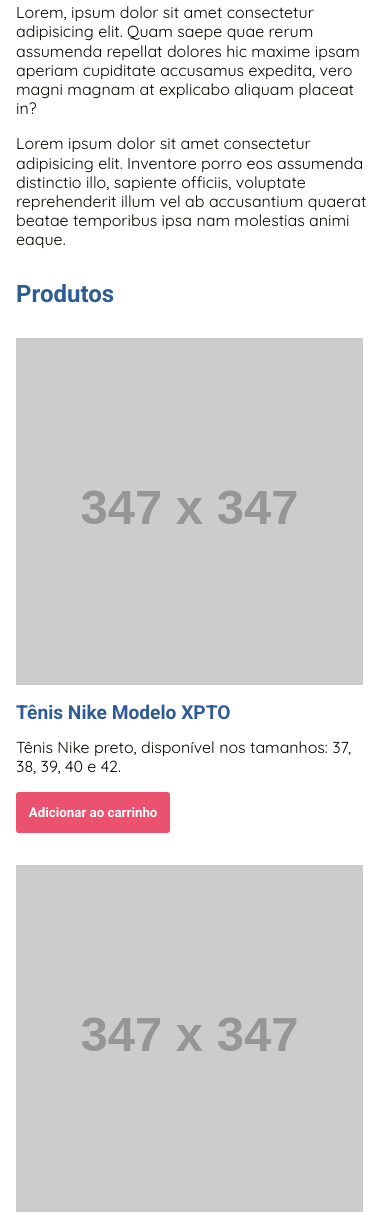
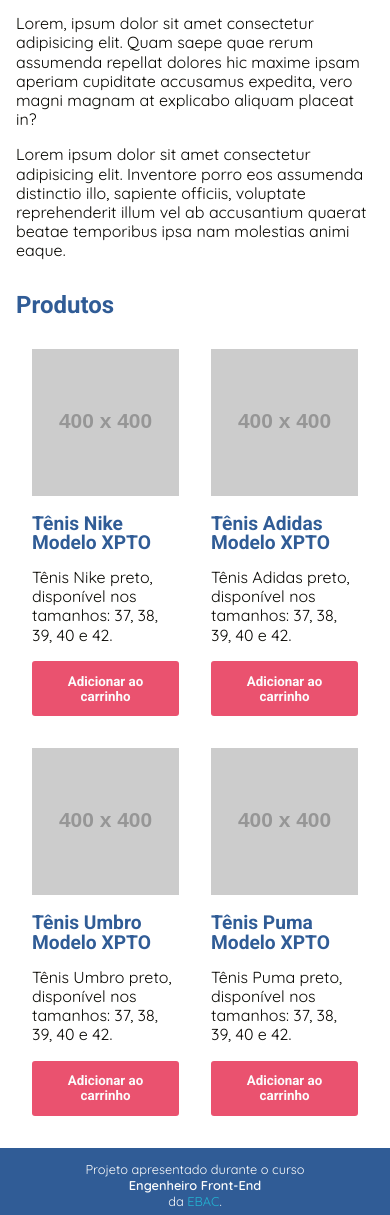
Before and after one commit to biraneves/ebac_shoes, a plain HTML site: page index.html in a window 390 px wide. Shown: the part 520-1735 px from the top of the page. Drawn offline with nearby package versions, Linux system fonts and the light colour scheme; placeholder pictures from the web are drawn by us.

Commit message:
Estilização para telas médias

```diff
--- a/assets/css/main.css
+++ b/assets/css/main.css
@@ -47,6 +47,10 @@ h3 {
 
 p {
     line-height: 1.2rem;
+}
+
+img {
+    width: 100%;
 }
 
 strong {
--- /dev/null
+++ b/assets/css/medium.css
@@ -0,0 +1,34 @@
+@media screen and (min-width: 376px) and (max-width: 1023px) {
+    html {
+        font-size: 16px;
+    }
+
+    body {
+        overflow-x: hidden;
+        max-width: 860px;
+        width: 100%;
+        margin: 0 auto;
+    }
+
+    img {
+        width: 100%;
+    }
+
+    #produtos {
+        width: 100%;
+    }
+
+    #produtos div {
+        display: grid;
+        grid-template-columns: repeat(2, 50%);
+    }
+
+    #produtos article {
+        width: 100%;
+        padding: 0 1rem;
+    }
+
+    button {
+        width: 100%;
+    }
+}
--- a/assets/js/main.js
+++ b/assets/js/main.js
@@ -7,7 +7,7 @@ $(document).ready(() => {
         const destino = $($(this).attr('href'));
 
         $('html').animate({
-            scrollTop: destino.offset().top - 104,
+            scrollTop: destino.offset().top - 120,
         }, 500);
     });
 
--- a/index.html
+++ b/index.html
@@ -6,6 +6,7 @@
     <link rel="stylesheet" href="assets/css/reset.css">
     <link rel="stylesheet" href="assets/css/main.css">
     <link rel="stylesheet" href="assets/css/small.css">
+    <link rel="stylesheet" href="assets/css/medium.css">
     <title>EBAC Shoes</title>
 </head>
 <body>
@@ -29,6 +30,7 @@
         <div class="container">
             <section id="sobre-a-loja">
                 <picture>
+                    <source media="(min-width: 376px)" srcset="https://via.placeholder.com/828x828">
                     <img src="https://via.placeholder.com/347x347" alt="Placeholder">
                 </picture>
                 <div>
@@ -50,6 +52,7 @@
                 <div>
                     <article>
                         <picture>
+                            <source media="(min-width: 376px)" srcset="https://via.placeholder.com/400x400">
                             <img src="https://via.placeholder.com/347x347" alt="Placeholder">
                         </picture>
                         <h3>Tênis Nike Modelo XPTO</h3>
@@ -60,6 +63,7 @@
                     </article>
                     <article>
                         <picture>
+                            <source media="(min-width: 376px)" srcset="https://via.placeholder.com/400x400">
                             <img src="https://via.placeholder.com/347x347" alt="Placeholder">
                         </picture>
                         <h3>Tênis Adidas Modelo XPTO</h3>
@@ -70,6 +74,7 @@
                     </article>
                     <article>
                         <picture>
+                            <source media="(min-width: 376px)" srcset="https://via.placeholder.com/400x400">
                             <img src="https://via.placeholder.com/347x347" alt="Placeholder">
                         </picture>
                         <h3>Tênis Umbro Modelo XPTO</h3>
@@ -80,6 +85,7 @@
                     </article>
                     <article>
                         <picture>
+                            <source media="(min-width: 376px)" srcset="https://via.placeholder.com/400x400">
                             <img src="https://via.placeholder.com/347x347" alt="Placeholder">
                         </picture>
                         <h3>Tênis Puma Modelo XPTO</h3>
```
